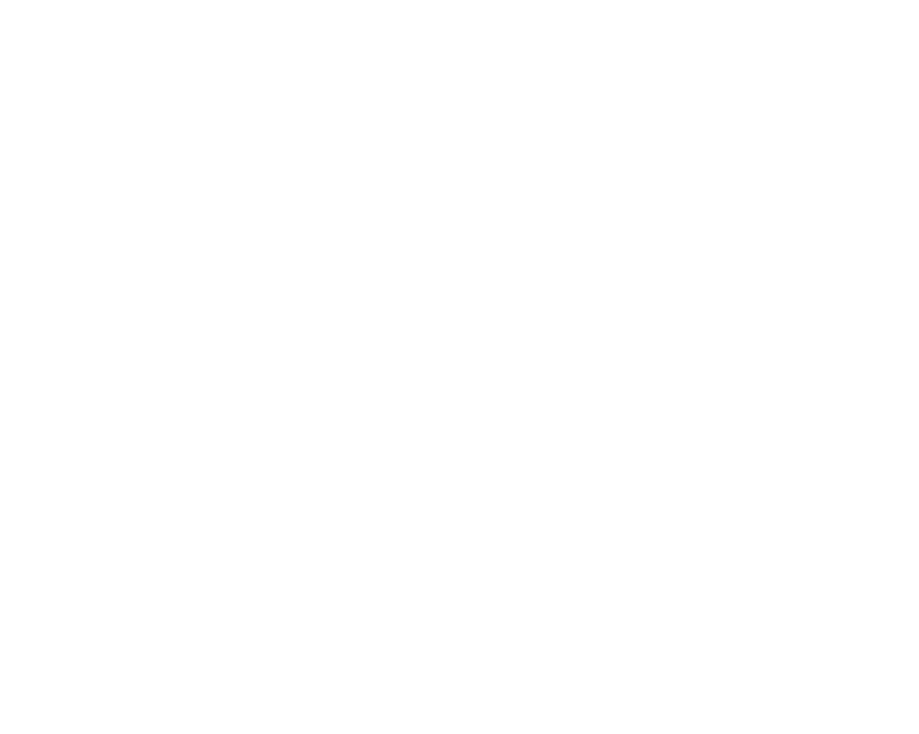
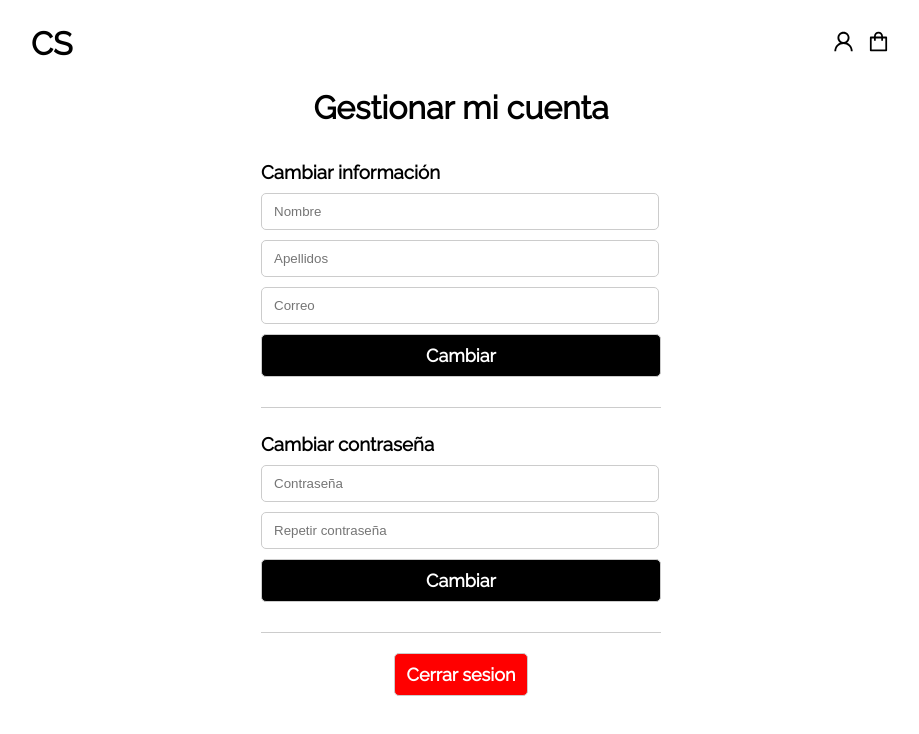
Before and after one commit to claudiasilvestre/react-django-clothingstore, a React (Create React App) app: page /account/profile in a window 1280 px wide. Before the commit this address had no page. Shown: the top 734 px of the page, without its empty margins (179-1098 px from the left). Built offline with nearby package versions, Linux system fonts and the light colour scheme.

Commit message:
Profile front added

```diff
--- a/src/App.css
+++ b/src/App.css
@@ -155,6 +155,10 @@
 .f-s {
   font-size: small;
 }
+
+.b-b {
+  border-bottom: 1px solid #cccccc;
+}
 /* End general */
 
 /* Product */
@@ -214,6 +218,15 @@
   font-size: large;
   font-weight: bold;
   background-color: black;
+  color: white;
+}
+
+.logout-button {
+  padding: 10px 12px 10px 12px;
+  font-family: 'Raleway', sans-serif;
+  font-size: large;
+  font-weight: bold;
+  background-color: red;
   color: white;
 }
 /* End auth */
--- a/src/App.js
+++ b/src/App.js
@@ -7,6 +7,7 @@
 import Product from './components/Product'
 import Login from './components/auth/Login'
 import Register from './components/auth/Register'
+import Profile from './components/Profile'
 
 function App() {
   return (
@@ -17,6 +18,7 @@
           <Route exact path='/products/:productId' element={<Product />} />
           <Route exact path='/account/login' element={<Login />} />
           <Route exact path='/account/register' element={<Register />} />
+          <Route exact path='/account/profile' element={<Profile />} />
         </Routes>
       </Router>
     </Provider>
--- /dev/null
+++ b/src/components/Profile.jsx
@@ -0,0 +1,124 @@
+import Layout from '../hocs/Layout'
+import { useState, useEffect } from 'react'
+
+const Profile = () => {
+
+    useEffect(() => {
+        window.scrollTo(0,0)
+    }, [])
+
+    const [formDataInfo, setFormDataInfo] = useState({
+        first_name: '',
+        last_name: '',
+        email: ''
+    })
+
+    const {
+        first_name,
+        last_name,
+        email
+    } = formDataInfo;
+
+    const onChangeInfo = e => setFormDataInfo({ ...formDataInfo, [e.target.name]: e.target.value });
+
+    const onSubmitInfo = e =>{
+
+    }
+
+    const [formDataPass, setFormDataPass] = useState({
+        password: '',
+        re_password: ''
+    })
+
+    const {
+        password,
+        re_password
+    } = formDataPass;
+
+    const onChangePass = e => setFormDataPass({ ...formDataPass, [e.target.name]: e.target.value });
+
+    const onSubmitPass = e =>{
+
+    }
+
+    return (
+        <Layout>
+            <div className="card">
+                <h1 className="mb-10">Gestionar mi cuenta</h1>
+
+                <form onSubmit={e=>onSubmitInfo(e)} className="pt-20 pb-20 b-b">
+                    <h3 className="mb-10">Cambiar información</h3>
+                    <input
+                    type="text"
+                    onChange={e=>onChangeInfo(e)}
+                    name="first_name"
+                    value={first_name}
+                    className="mb-10"
+                    placeholder="Nombre"
+                    required
+                    />
+                    <input
+                    type="text"
+                    onChange={e=>onChangeInfo(e)}
+                    name="last_name"
+                    value={last_name}
+                    className="mb-10"
+                    placeholder="Apellidos"
+                    required
+                    />
+                    <input
+                    type="email"
+                    onChange={e=>onChangeInfo(e)}
+                    name="email"
+                    value={email}
+                    className="mb-10"
+                    placeholder="Correo"
+                    required
+                    />
+                    <button
+                    type="submit"
+                    className="auth-button mb-10"
+                    >
+                        Cambiar
+                    </button>
+                </form>
+
+                <form onSubmit={e=>onSubmitPass(e)} className="pt-20 pb-20 b-b">
+                    <h3 className="mb-10">Cambiar contraseña</h3>
+                    <input
+                    type="password"
+                    onChange={e=>onChangePass(e)}
+                    name="password"
+                    value={password}
+                    className="mb-10"
+                    placeholder="Contraseña"
+                    required
+                    />
+                    <input
+                    type="password"
+                    onChange={e=>onChangePass(e)}
+                    name="re_password"
+                    value={re_password}
+                    className="mb-10"
+                    placeholder="Repetir contraseña"
+                    required
+                    />
+                    <button
+                    type="submit"
+                    className="auth-button mb-10"
+                    >
+                        Cambiar
+                    </button>
+                </form>
+
+                <div className="pt-20 pb-20">
+                    <button className="logout-button">
+                        Cerrar sesion
+                    </button>
+                </div>
+            </div>
+        </Layout>
+    )
+}
+
+export default Profile
--- a/src/redux/actions/auth.js
+++ b/src/redux/actions/auth.js
@@ -103,7 +103,7 @@
         dispatch({
             type: REMOVE_AUTH_LOADING
         });
-        dispatch(setAlert('Error conectando con el servidor, intenta mas tarde.', 'red'));
+        dispatch(setAlert('Error conectando con el servidor, intenta más tarde.', 'red'));
     }
 };
 
@@ -178,7 +178,7 @@
             dispatch({
                 type: REMOVE_AUTH_LOADING
             });
-            dispatch(setAlert('Error al iniciar sesion.', 'red'));
+            dispatch(setAlert('Error al iniciar sesión.', 'red'));
         }
     }
     catch(err){
@@ -188,7 +188,7 @@
         dispatch({
             type: REMOVE_AUTH_LOADING
         });
-        dispatch(setAlert('Error al iniciar sesion. Intenta mas tarde', 'red'));
+        dispatch(setAlert('Error al iniciar sesión. Intenta más tarde', 'red'));
     }
 }
 
@@ -233,7 +233,7 @@
         dispatch({
             type: REMOVE_AUTH_LOADING
         });
-        dispatch(setAlert('Error al conectar con el servidor, intenta mas tarde.', 'red'));
+        dispatch(setAlert('Error al conectar con el servidor, intenta más tarde.', 'red'));
     }
 };
 
```
Also changed, not shown: 12 other files (tests, documents, lock files or other folders).
